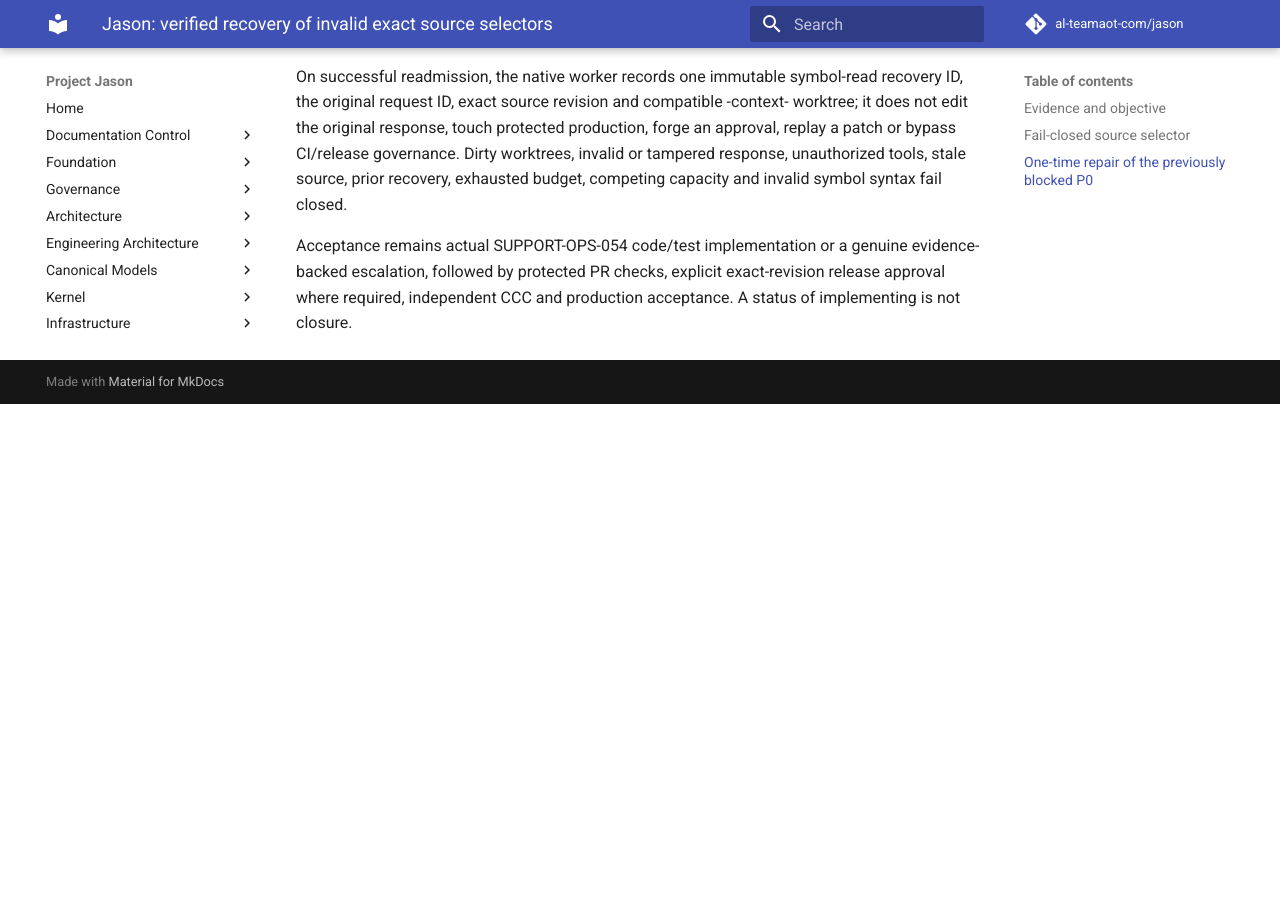
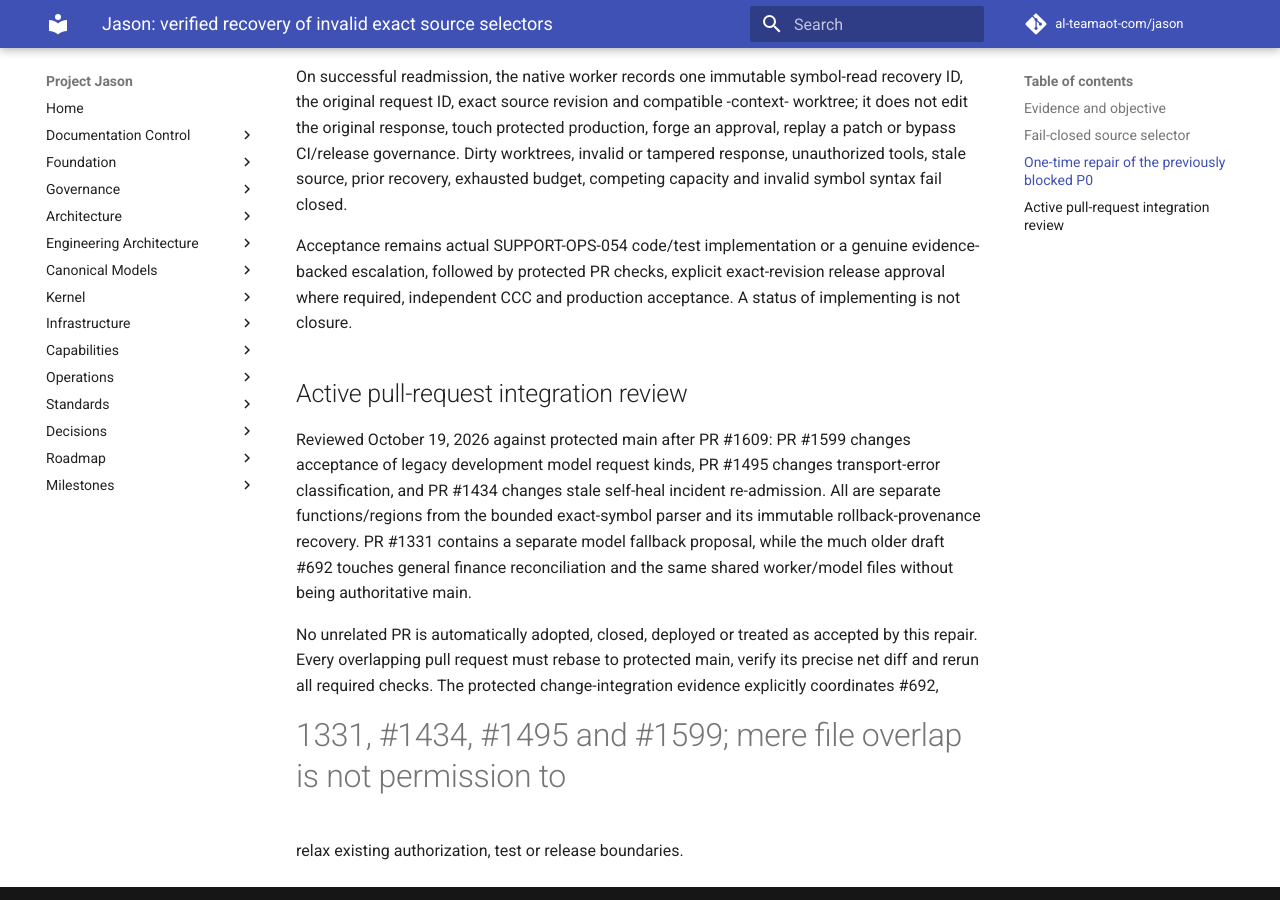
Before and after one commit to al-teamaot-com/jason, an MkDocs documentation site: the page built from docs/engineering/Bounded-Source-Symbol-Read-Repair-2026-10-19.md, in a window 1280 px wide and 900 px high, scrolled down 1459 px. Built offline with MkDocs 1.6.1 and Material for MkDocs 9.7.7, drawn with Linux system fonts in a browser that asks for light colours; comment, search, counter and statistics services are not loaded; before the commit the page ends 1863 px from its top, so only the background shows below that.

Commit message:
docs: record support worker overlap reconciliation for protected review

```diff
--- a/docs/engineering/Bounded-Source-Symbol-Read-Repair-2026-10-19.md
+++ b/docs/engineering/Bounded-Source-Symbol-Read-Repair-2026-10-19.md
@@ -71,3 +71,21 @@
 a genuine evidence-backed escalation, followed by protected PR checks,
 explicit exact-revision release approval where required, independent CCC
 and production acceptance. A status of implementing is not closure.
+
+## Active pull-request integration review
+
+Reviewed October 19, 2026 against protected main after PR #1609:
+PR #1599 changes acceptance of legacy development model request kinds,
+PR #1495 changes transport-error classification, and PR #1434 changes
+stale self-heal incident re-admission. All are separate functions/regions
+from the bounded exact-symbol parser and its immutable rollback-provenance
+recovery. PR #1331 contains a separate model fallback proposal, while
+the much older draft #692 touches general finance reconciliation and the
+same shared worker/model files without being authoritative main.
+
+No unrelated PR is automatically adopted, closed, deployed or treated as
+accepted by this repair. Every overlapping pull request must rebase to
+protected main, verify its precise net diff and rerun all required checks.
+The protected change-integration evidence explicitly coordinates #692,
+#1331, #1434, #1495 and #1599; mere file overlap is not permission to
+relax existing authorization, test or release boundaries.
```
